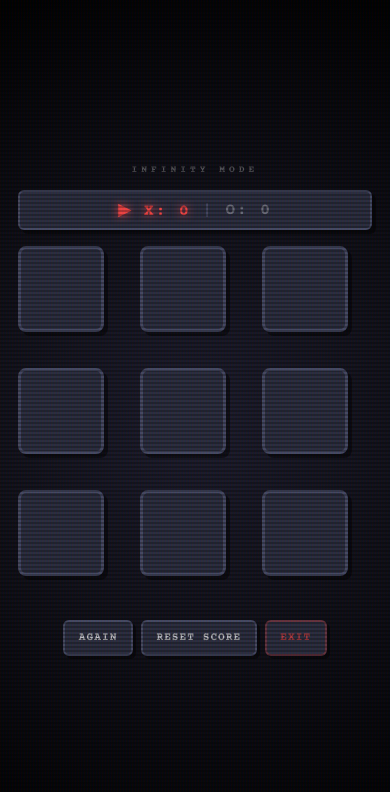
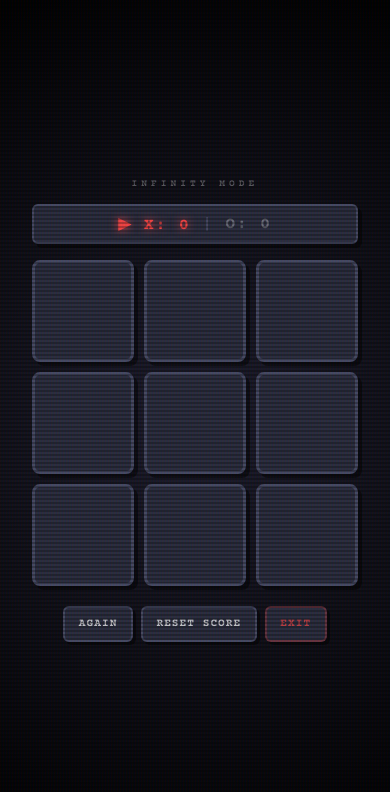
Before and after one commit to Kjans4/Tic-Tac-Toe-INFINITY, a React (Vite) app: page / in a window 390 px wide. Both pictures are taken after a click on the button "PLAY AGAINST COMPUTER". Shown: the top 792 px of the page. Built offline with nearby package versions, Linux system fonts and the light colour scheme.

Commit message:
Responsiveness 2

```diff
--- a/src/styles/board.css
+++ b/src/styles/board.css
@@ -1,7 +1,7 @@
 .board-grid {
   display: grid;
-  grid-template-columns: repeat(3, 110px);
-  grid-template-rows: repeat(3, 110px);
-  gap: 12px;
+  grid-template-columns: repeat(3, var(--cell-size));
+  grid-template-rows:    repeat(3, var(--cell-size));
+  gap: var(--cell-gap);
   perspective: 1000px;
 }
--- a/src/styles/cell.css
+++ b/src/styles/cell.css
@@ -100,12 +100,12 @@
   }
 }
 
-/* Safety net for very small screens (320px and below) */
+/* Safety net for very small screens (320px) */
 @media (max-width: 340px) {
   :root {
-    --cell-size: 88px;
-    --cell-gap:  6px;
-    --cell-font: 1.6rem;
+    --cell-gap:  8px;
+    --cell-size: calc((100vw - 56px) / 3);
+    --cell-font: 1.8rem;
   }
 }
 
--- a/src/styles/global.css
+++ b/src/styles/global.css
@@ -26,13 +26,16 @@
   --transition-bounce: all 0.2s cubic-bezier(0.175, 0.885, 0.32, 1.275);
 
   /*
-    Single source of truth for the board.
-    Everything in board.css and cell.css derives from these three.
-    clamp(minimum, fluid, maximum)
+    Board sizing strategy:
+    Container max-width is 480px with 32px padding on each side = 416px usable.
+    Board = 3 cells + 2 gaps. We want cells to fill that space.
+    --cell-gap is fixed at 10px.
+    --cell-size = (100vw - 2*padding - 2*gap) / 3, capped at 130px for desktop.
+    calc((100vw - 64px - 20px) / 3) = calc((100vw - 84px) / 3)
   */
-  --cell-size: clamp(80px, 22vw, 110px);
-  --cell-gap:  clamp(8px, 2vw, 12px);
-  --cell-font: clamp(1.8rem, 5vw, 2.8rem);
+  --cell-gap:  10px;
+  --cell-size: clamp(100px, calc((100vw - 84px) / 3), 130px);
+  --cell-font: clamp(2rem, 8vw, 3rem);
 }
 
 body {
@@ -51,7 +54,7 @@ body {
   position: relative;
   width: 100%;
   max-width: 480px;
-  padding: clamp(16px, 5vw, 32px);
+  padding: clamp(12px, 4vw, 32px);
   display: flex;
   flex-direction: column;
   align-items: center;
```
